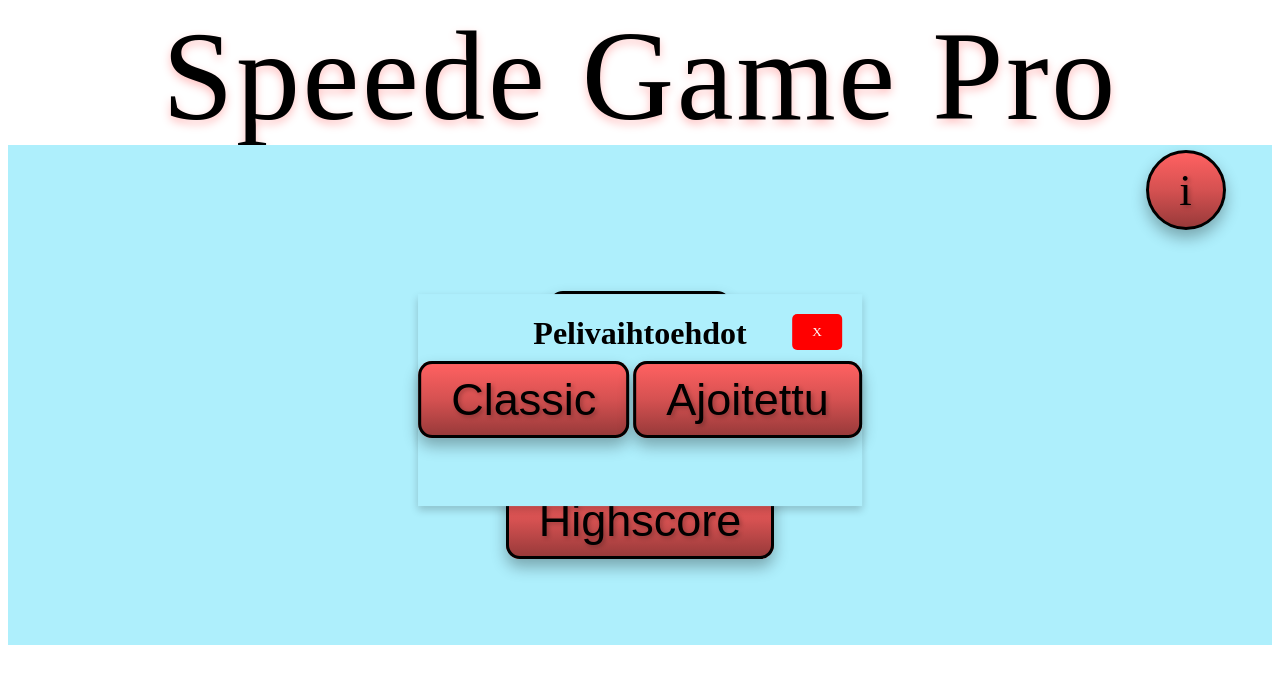
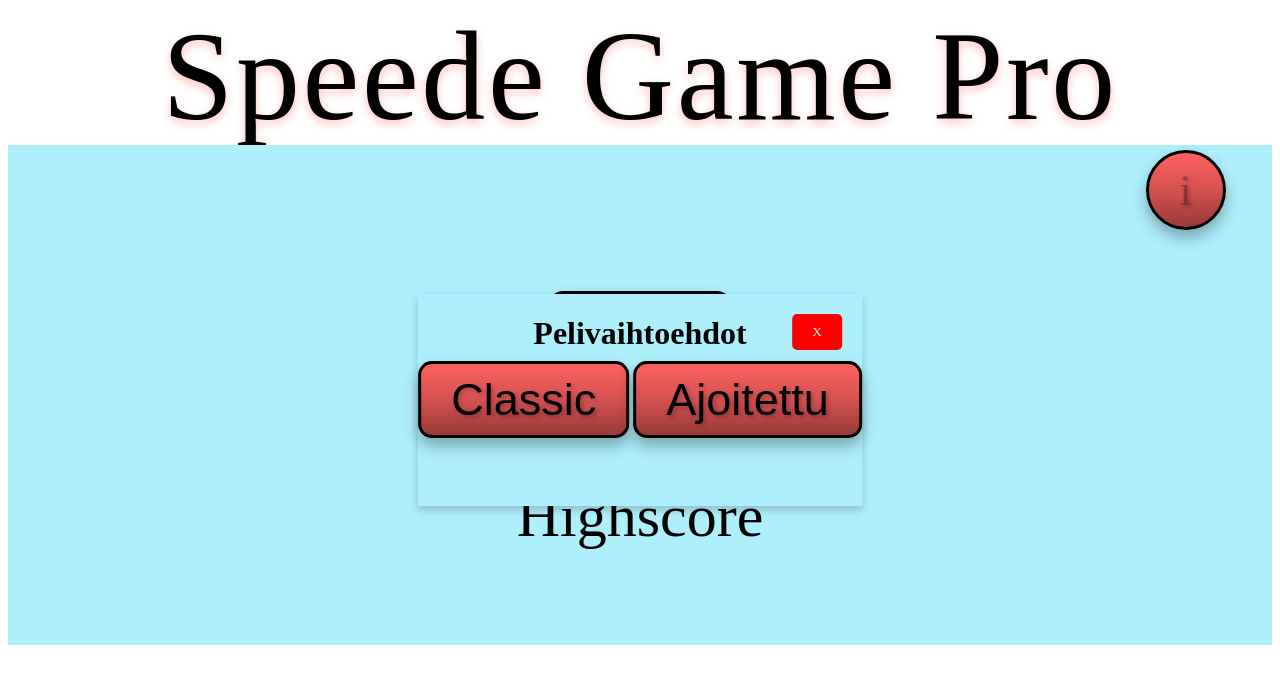
Before and after one commit to jamktiko/ryhma5, a SvelteKit app in the folder speedepeli/: page / in a window 1280 px wide. Both pictures are taken after a click on the button "Pelaa". Shown: the top 684 px of the page. Built offline with nearby package versions, Linux system fonts and the light colour scheme; a web font is replaced by a local one.

Commit message:
modal disabled korjauksia

```diff
--- a/speedepeli/src/routes/+page.svelte
+++ b/speedepeli/src/routes/+page.svelte
@@ -5,6 +5,16 @@
 
 	let showAbout = $state(false);
 	let hidePelaa = $state(false);
+	let isDisabled = $state(false);
+
+	function modalAuki(){
+		isDisabled = true;
+		hidePelaa = true
+	}
+	function modalKiinni(){
+		isDisabled = false;
+		hidePelaa = false
+	}
 </script>
 
 <div data-layer="Start Game" class="start-game">
@@ -13,14 +23,20 @@
 	<div data-layer="Start Game" class="start-game_01">
 		<span class="startgame_01_span">
 			<!-- <a href="/peli" class:is-active={$page.url.pathname === '/peli'}>Pelaa</a> -->
-			<button class="custom-button" onclick={() => (hidePelaa = true)}>Pelaa</button>
+			<button class="custom-button" onclick={modalAuki} disabled={isDisabled}>Pelaa</button>
 			{#if hidePelaa}
-				<Pelaa hidePelaa={() => (hidePelaa = false)} />
+				<Pelaa hidePelaa={modalKiinni} />
 			{/if}
 		</span>
 	</div>
 	<div data-layer="Highscores" class="highscores">
-		<span class="highscores_span"> <a href="/highscore" class="custom-button">Highscore</a></span>
+		<span class="highscores_span">
+			{#if !isDisabled}
+			<a href="/highscore" class="custom-button">Highscore</a>
+			{:else}
+			<p>Highscore</p>
+			{/if}
+		</span>
 	</div>
 	<!-- <div data-layer="Info" class="info">
 		<div data-svg-wrapper data-layer="Ellipse 1" class="ellipse-1">
@@ -35,7 +51,7 @@
 			</svg>
 		</div> -->
 	<div data-svg-wrapper data-layer="Info" data-size="48" class="info_01">
-		<button class="about" onclick={() => (showAbout = true)}>i</button>
+		<button class="about" onclick={() => (showAbout = true)} disabled={isDisabled}>i</button>
 		{#if showAbout}
 			<About hideModal={() => (showAbout = false)} />
 		{/if}
```
